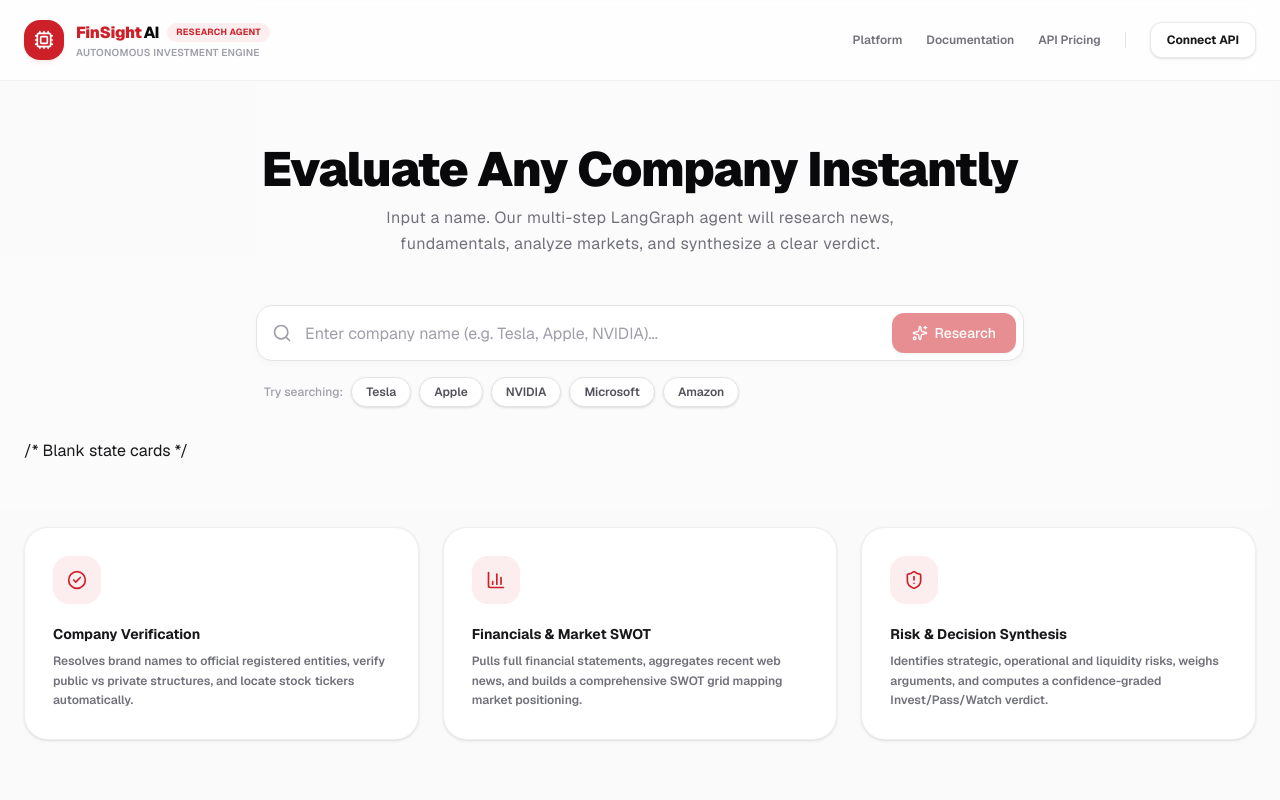
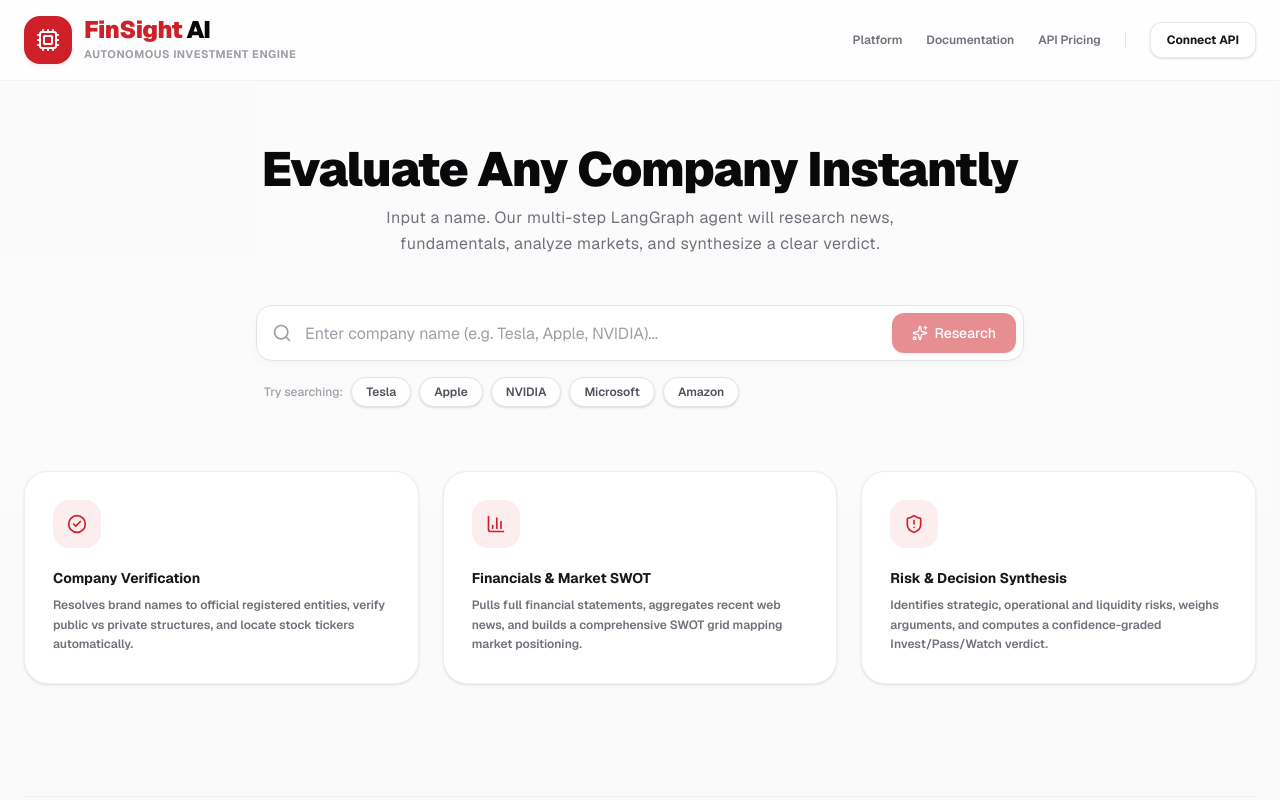
Before and after one commit to abimad123/AIInvestmentResearchAgent, a Next.js app: page / in a window 1280 px wide. Shown: the top 800 px of the page. Built offline with nearby package versions, Linux system fonts and the light colour scheme.

Commit message:
feat: implement investment research dashboard with real-time agent workflow visualization

```diff
--- a/src/app/page.tsx
+++ b/src/app/page.tsx
@@ -225,20 +225,17 @@
       <header className="sticky top-0 z-50 w-full bg-white/80 backdrop-blur-md border-b border-zinc-200/50 transition-all">
         <div className="max-w-[1400px] mx-auto px-6 h-20 flex items-center justify-between">
           <div className="flex items-center gap-3">
-            <div className="bg-brand text-white p-2.5 rounded-2xl shadow-md shadow-brand-soft flex items-center justify-center">
-              <Cpu className="w-5 h-5" />
+            <div className="bg-brand text-white p-3 rounded-2xl shadow-md shadow-brand-soft flex items-center justify-center">
+              <Cpu className="w-6 h-6" />
             </div>
             <div>
               <div className="flex items-center gap-2">
-                <h1 className="text-base font-extrabold text-zinc-950 tracking-tight flex items-center gap-0.5">
-                  <span className="text-brand font-black">FinSight</span>
+                <h1 className="text-xl md:text-2xl font-black text-zinc-950 tracking-tight flex items-center gap-1 leading-none">
+                  <span className="text-brand">FinSight</span>
                   <span>AI</span>
                 </h1>
-                <span className="bg-brand-soft text-brand text-[9px] font-bold px-2 py-0.5 rounded-full border border-brand-soft uppercase tracking-wide">
-                  Research Agent
-                </span>
               </div>
-              <p className="text-[10px] text-zinc-400 font-semibold tracking-wide uppercase">Autonomous investment engine</p>
+              <p className="text-[11px] text-zinc-400 font-bold tracking-wider uppercase mt-1">Autonomous investment engine</p>
             </div>
           </div>
 
@@ -287,7 +284,6 @@
         {/* Dashboard Area */}
         {!isLoading && !verdictData && !error && (
           <>
-            /* Blank state cards */
             <div className="max-w-[1400px] mx-auto grid grid-cols-1 md:grid-cols-3 gap-6 mt-16 animate-fadeIn">
               <div className="bg-white border border-zinc-200/60 rounded-3xl p-7 shadow-sm hover:shadow-md hover:-translate-y-1 hover:border-zinc-300/80 transition-all duration-300 group">
                 <div className="w-12 h-12 rounded-2xl bg-brand-soft text-brand flex items-center justify-center mb-5 group-hover:scale-110 group-hover:bg-brand-soft/80 transition-all duration-300">
```
